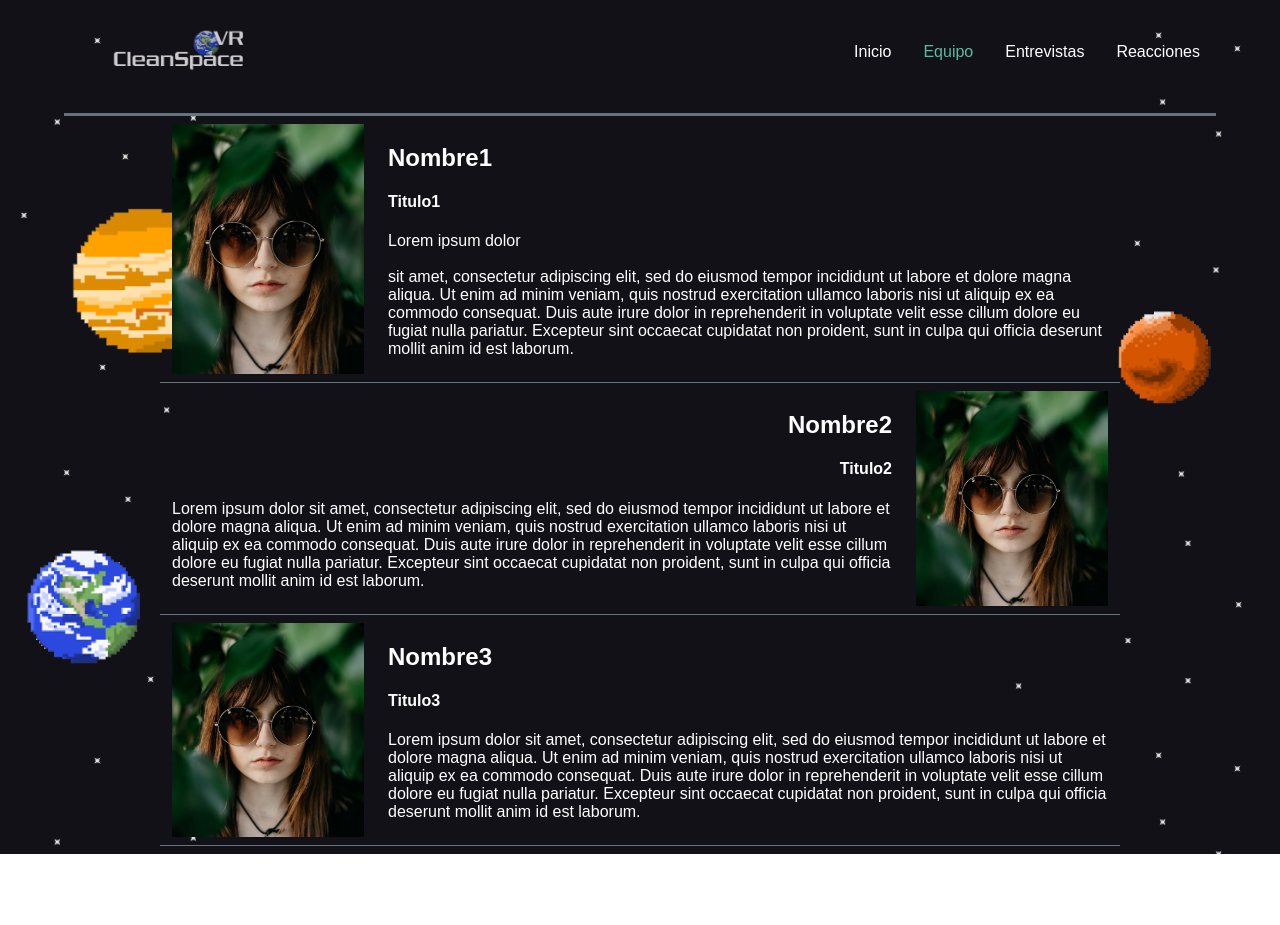
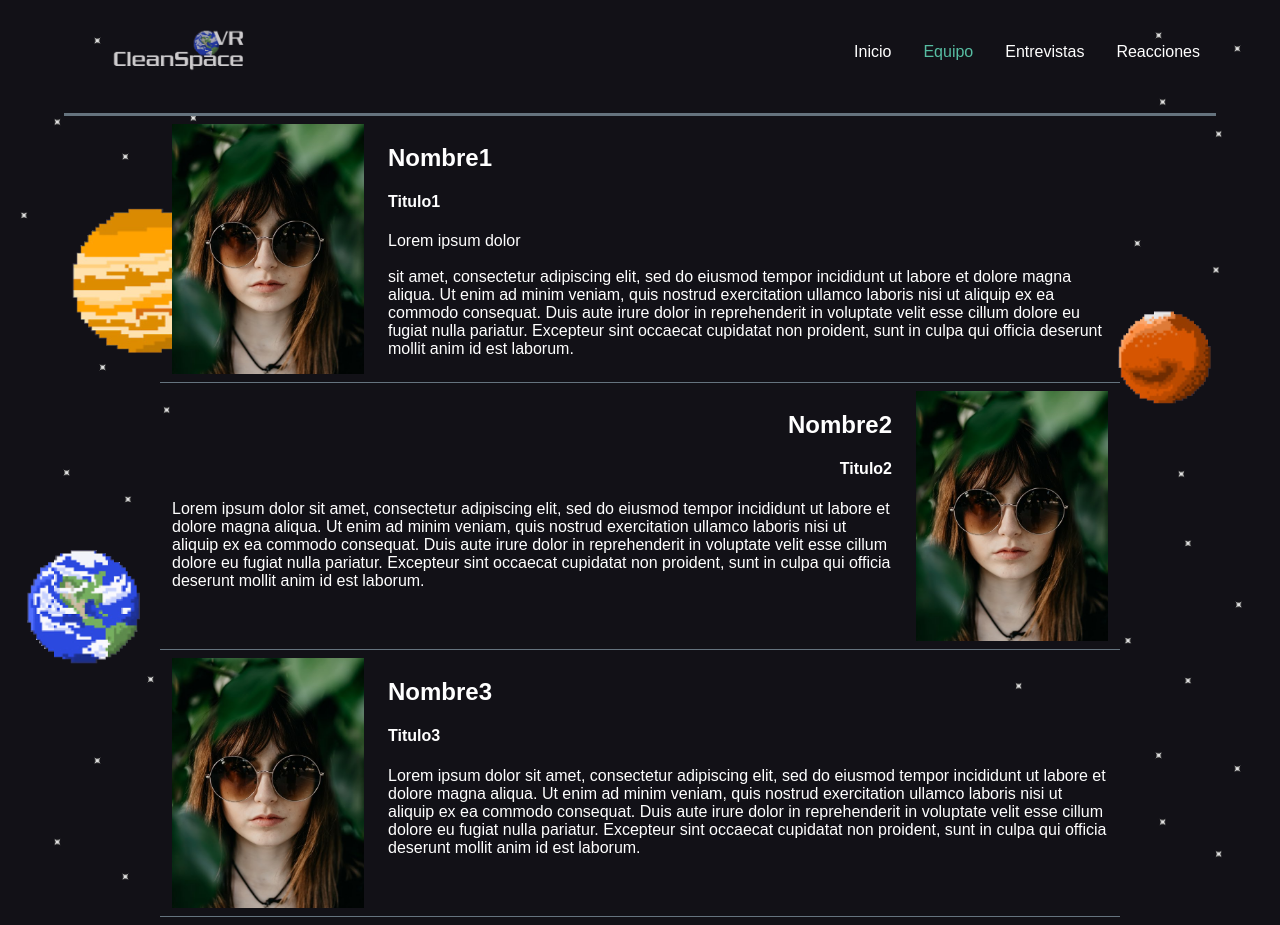
Before and after one commit to AwkwardKore/space-project, a React (Create React App) app: page /team in a window 1280 px wide. Before the commit the page ends 854 px from the top, so only its background shows below. Built offline with nearby package versions, Linux system fonts and the light colour scheme.

Commit message:
Change team members images height

```diff
--- a/src/stylesheets/TeamMember.css
+++ b/src/stylesheets/TeamMember.css
@@ -7,7 +7,7 @@
 
 .team-member-image {
   width: 20%;
-  height: 100%;
+  height: 250px;
   object-fit: cover;
 }
 
```
